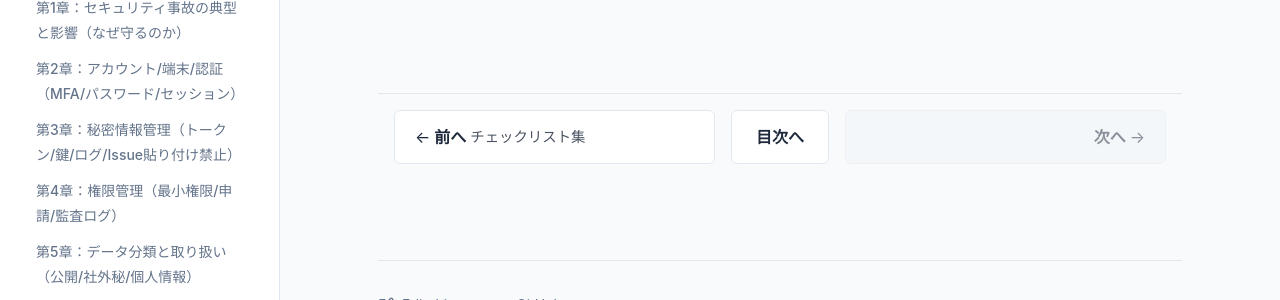
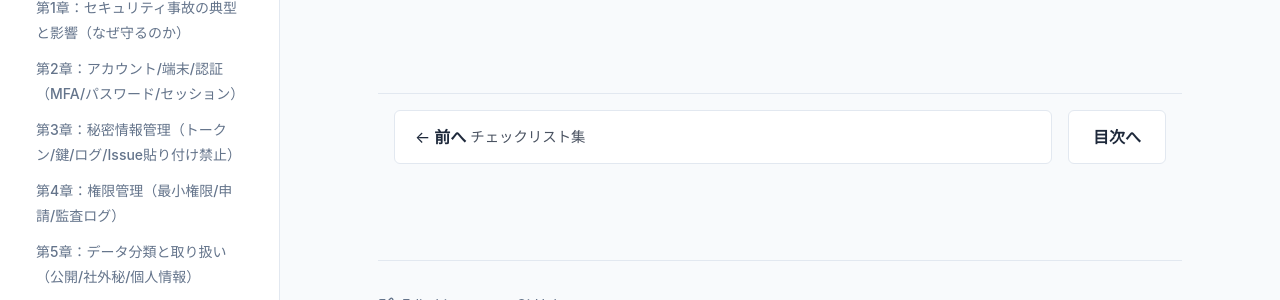
Before and after one commit to itdojp/security-privacy-literacy-book, a Jekyll site: the page built from docs/appendices/references/index.md, in a window 1280 px wide and 900 px high, scrolled down 505 px. Shown: the part 417-717 px from the top of the window. Built offline with Jekyll 4.4.1, drawn with Linux system fonts in a browser that asks for light colours.

Commit message:
Fix nav footer and cleanup placeholders (#11)

```diff
--- a/docs/_includes/page-navigation.html
+++ b/docs/_includes/page-navigation.html
@@ -164,11 +164,6 @@ level of such grouping so only leaf items (having `path`/`url`) participate.
         <span class="label">前へ</span>
         <span class="title">{{ prev_page.title | default: prev_data.title | default: prev_data.label | default: previous_item.title | default: previous_item.name | default: "前のページ" | escape }}</span>
       </a>
-    {% else %}
-      <span class="nav-disabled nav-prev">
-        <span class="arrow" aria-hidden="true">←</span>
-        <span class="label">前へ</span>
-      </span>
     {% endif %}
 
     <a href="{{ '/' | relative_url }}" class="nav-home">
@@ -195,11 +190,6 @@ level of such grouping so only leaf items (having `path`/`url`) participate.
         <span class="title">{{ next_page.title | default: next_data.title | default: next_data.label | default: next_item.title | default: next_item.name | default: "次のページ" | escape }}</span>
         <span class="arrow" aria-hidden="true">→</span>
       </a>
-    {% else %}
-      <span class="nav-disabled nav-next">
-        <span class="label">次へ</span>
-        <span class="arrow" aria-hidden="true">→</span>
-      </span>
     {% endif %}
   </div>
 </nav>
```
Also changed, not shown: README.md.
